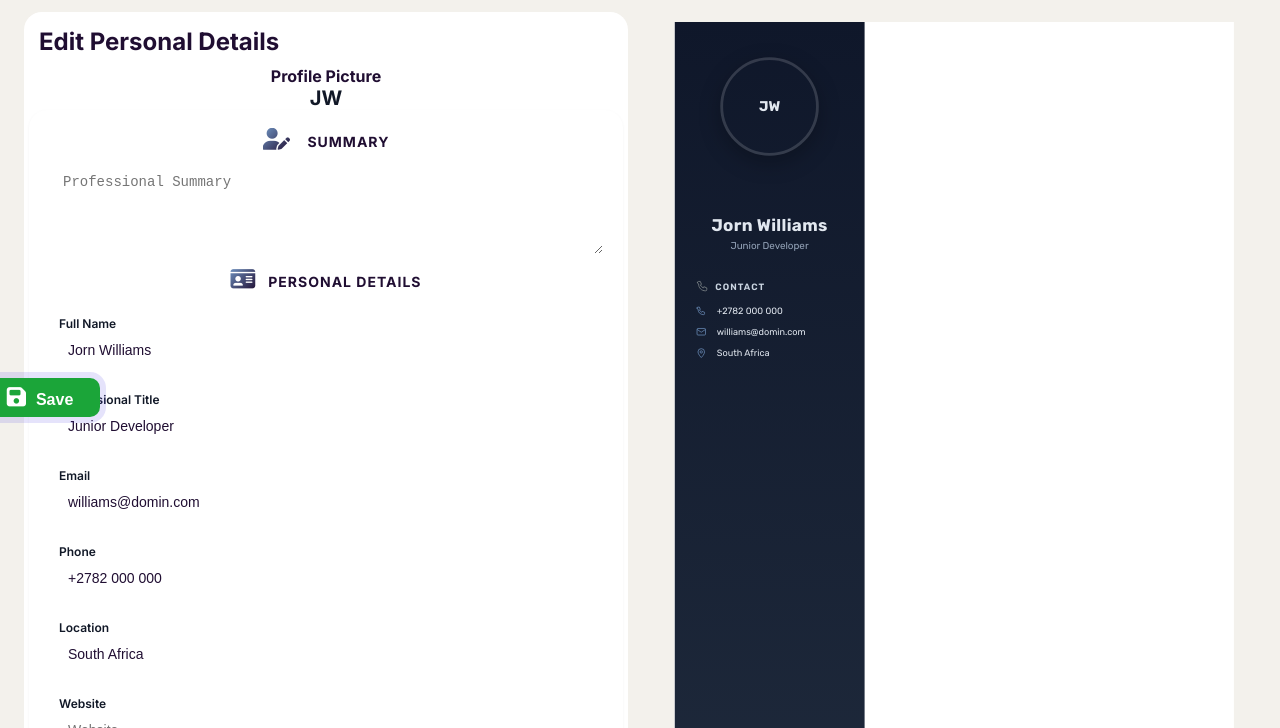
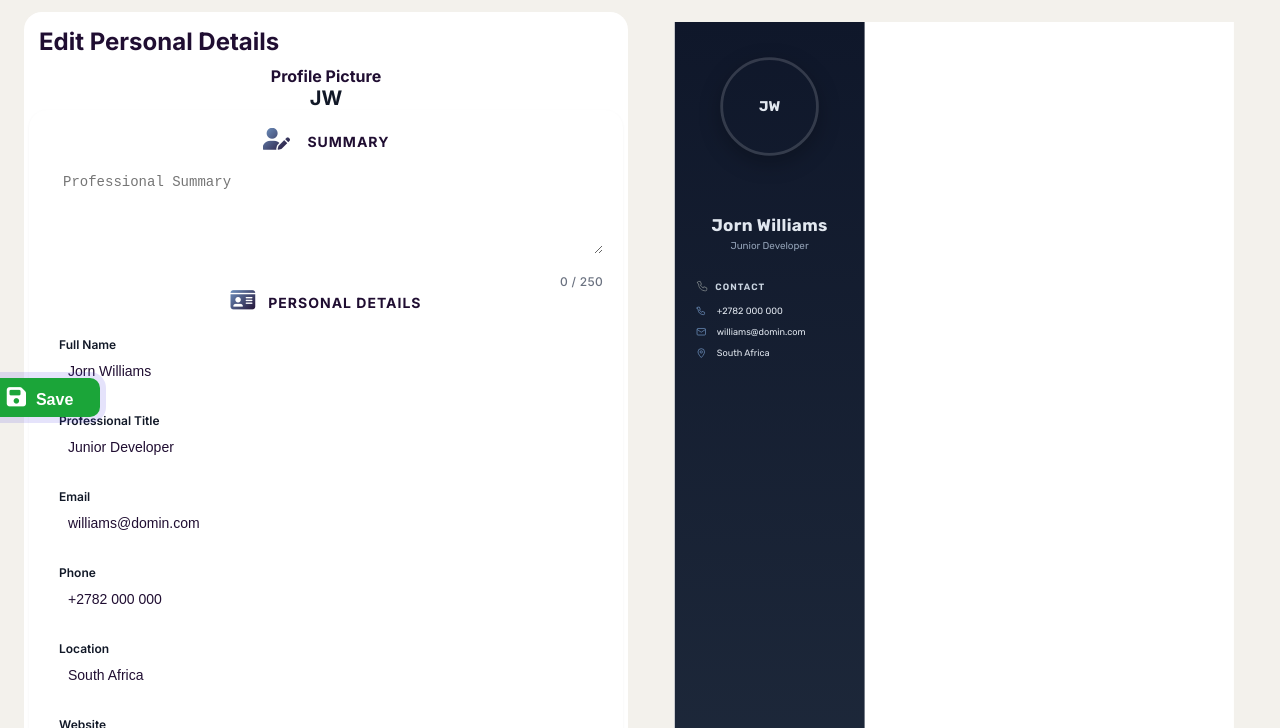
Before and after one commit to mphojames9/resumePro, a plain HTML site: page index.html in a window 1280 px wide. Both pictures are taken after a click on the icon 587 px from the left and 237 px from the top of the page. Shown: the part 72-800 px from the top of the page. Drawn offline with Linux system fonts and the light colour scheme.

Commit message:
Add 250 character limit and live counter for professional summary textarea

```diff
--- a/app.js
+++ b/app.js
@@ -4352,7 +4352,23 @@ MAIN CONTENT
     document.head.appendChild(style);
   }
 }
-
-
+function updateCounter(){
+  const textarea = document.getElementById("summary");
+  const counter = document.getElementById("summaryCounter");
+
+  const length = textarea.value.length;
+  counter.textContent = length + " / 250";
+
+  counter.classList.remove("warning","limit");
+
+  if(length > 200){
+    counter.classList.add("warning");
+  }
+
+  if(length === 250){
+    counter.classList.add("limit");
+  }
+}
+document.addEventListener("DOMContentLoaded", updateCounter);
 renderPreview();
 save();
--- a/index.html
+++ b/index.html
@@ -2439,6 +2439,27 @@
     #addLanguageBtn:disabled {
       opacity: 0.5;
       cursor: not-allowed;
+    }
+
+    #summaryCounter {
+      margin-top: 6px;
+      font-size: 12px;
+      font-weight: 500;
+      color: #6b7280;
+      text-align: right;
+      letter-spacing: 0.3px;
+      transition: all .25s ease;
+    }
+
+    /* Near limit warning */
+    #summaryCounter.warning {
+      color: #f59e0b;
+    }
+
+    /* Limit reached */
+    #summaryCounter.limit {
+      color: #ef4444;
+      font-weight: 600;
     }
   </style>
 </head>
@@ -2841,7 +2862,10 @@
               <i class="fa-solid fa-user-pen"></i>
               Summary
             </h4>
-            <textarea id="summary" placeholder="Professional Summary"></textarea>
+            <textarea id="summary" placeholder="Professional Summary" maxlength="250" oninput="updateCounter()">
+</textarea>
+
+            <div id="summaryCounter">0 / 250</div>
 
             <div class="section-header">
               <h4><i class="fa-solid fa-id-card"></i>Personal Details</h4>
```
